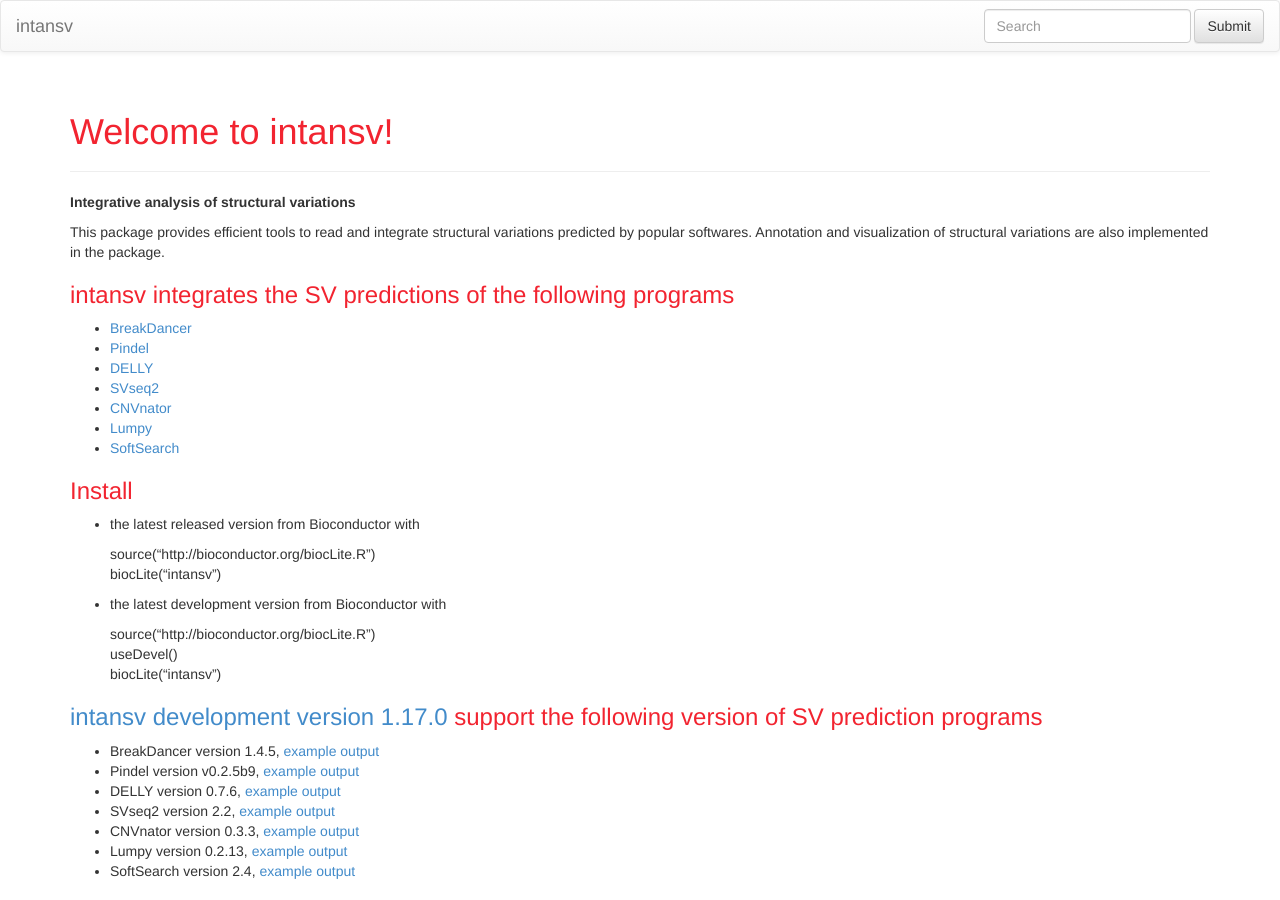
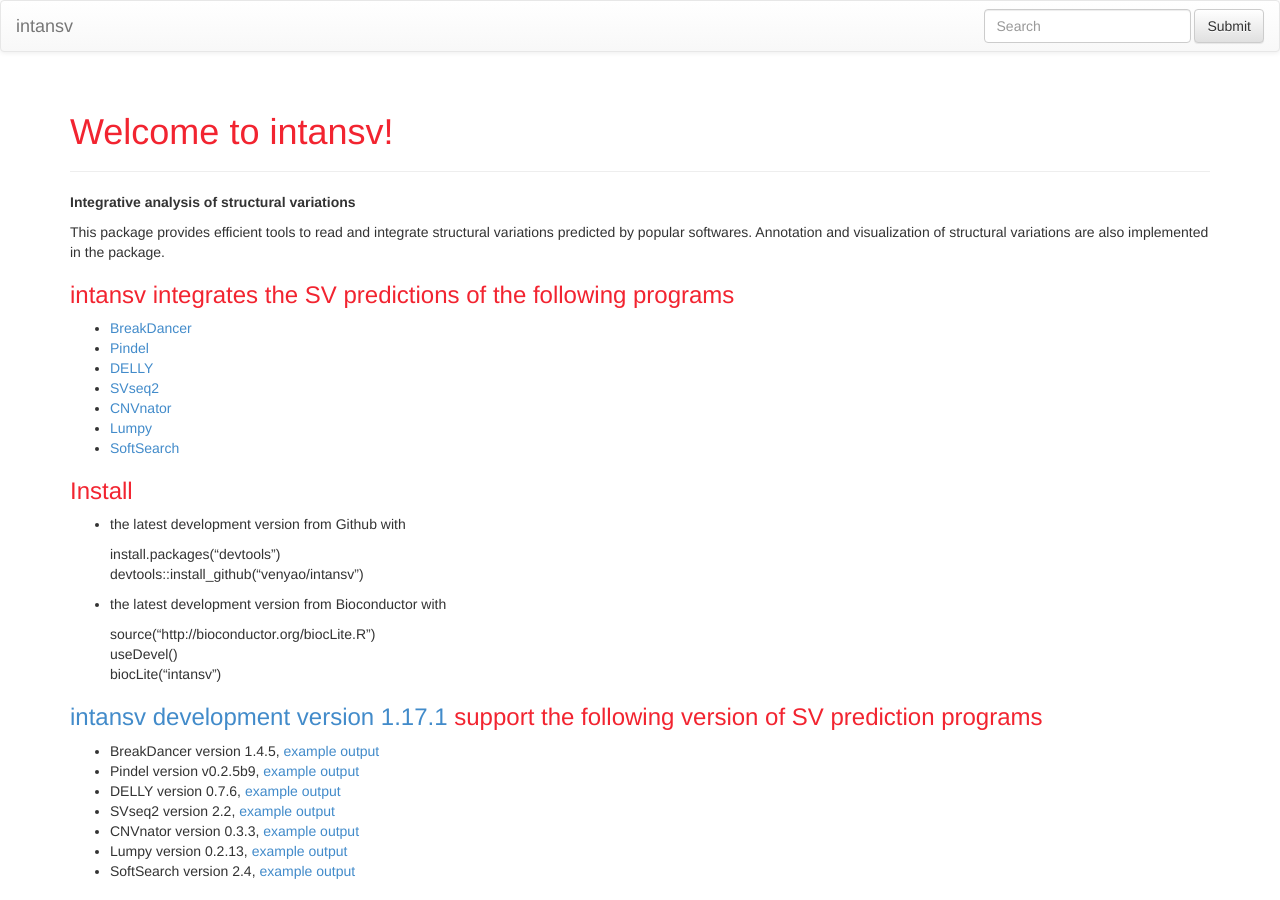
Before and after one commit to YaoLab-Bioinfo/intansv, a Jekyll site: the page built from index.md, in a window 1280 px wide and 900 px high. Built offline with Jekyll 4.4.1, drawn with Linux system fonts in a browser that asks for light colours; nearby versions of some CDN libraries.

Commit message:
update home page

```diff
--- a/index.md
+++ b/index.md
@@ -23,10 +23,10 @@ This package provides efficient tools to read and integrate structural variation
 
 ### Install
 
--   the latest released version from Bioconductor with
+-   the latest development version from Github with
 
-    source("http://bioconductor.org/biocLite.R")
-    biocLite("intansv")
+    install.packages("devtools")
+    devtools::install_github("venyao/intansv")
 
 -   the latest development version from Bioconductor with
 
@@ -35,7 +35,7 @@ This package provides efficient tools to read and integrate structural variation
     biocLite("intansv")
 
 
-### [intansv development version 1.17.0](http://www.bioconductor.org/packages/devel/bioc/html/intansv.html) support the following version of SV prediction programs
+### [intansv development version 1.17.1](http://www.bioconductor.org/packages/devel/bioc/html/intansv.html) support the following version of SV prediction programs
 * BreakDancer version 1.4.5, [example output]({{ BASE_PATH }}/assets/BreakDancer_version_1.4.5.output)
 * Pindel version v0.2.5b9, [example output]({{ BASE_PATH }}/assets/Pindel_version_0.2.5b9.output.zip)
 * DELLY version 0.7.6, [example output]({{ BASE_PATH }}/assets/DELLY_version_0.7.6.output.zip)
```
